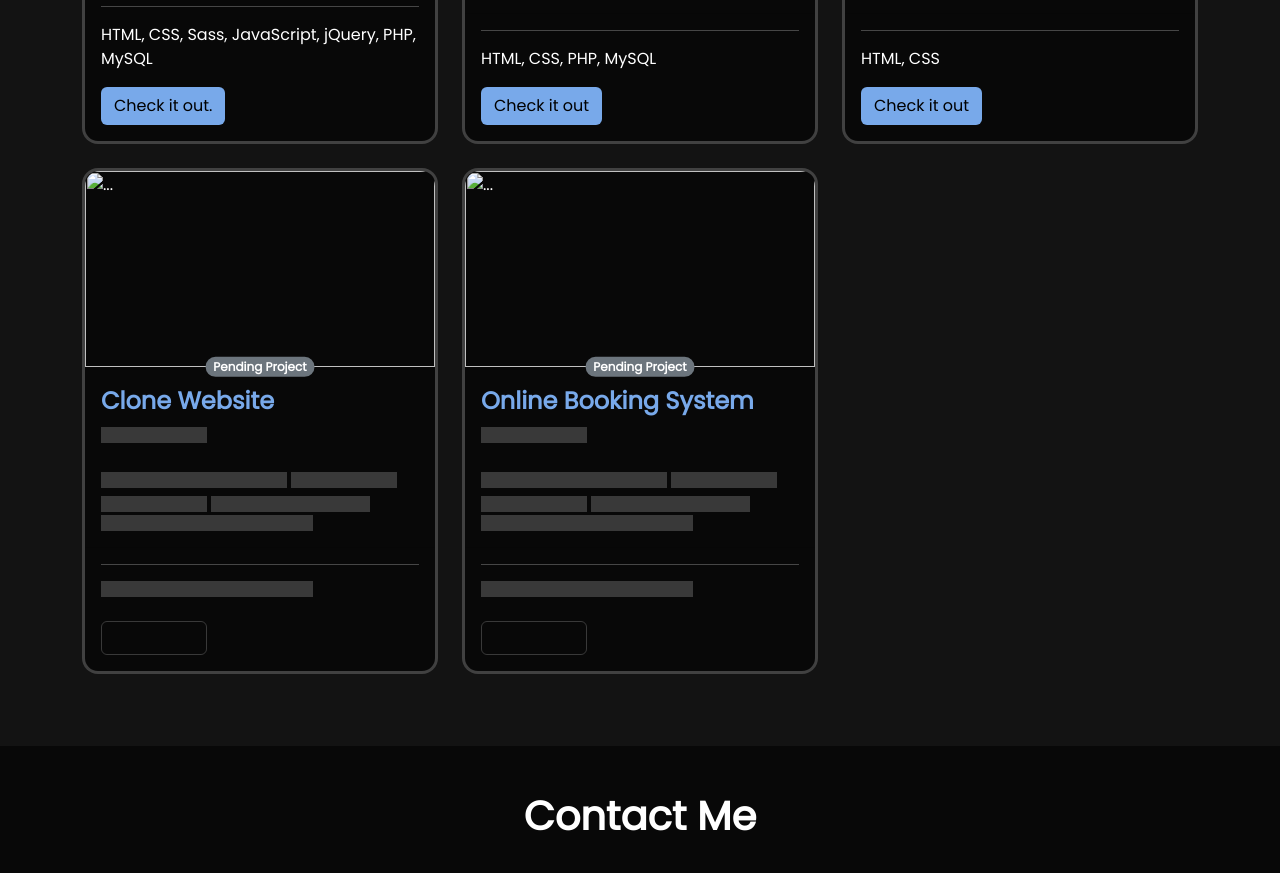
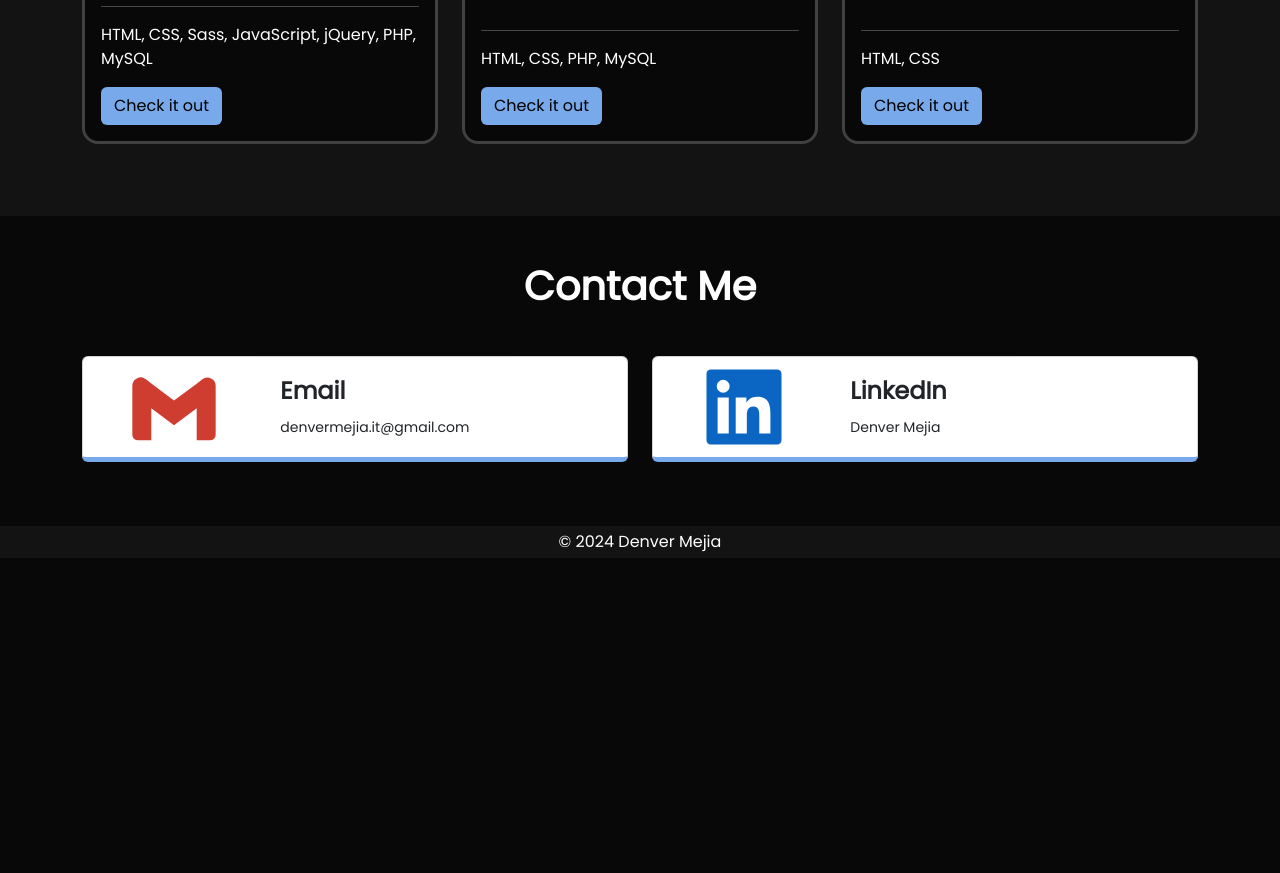
Before and after one commit to verrmejia/denver-mejia-portfolio, a plain HTML site: page index.html in a window 1280 px wide. Shown: the part 3940-4813 px from the top of the page. After the commit the page ends 4498 px from the top, so only its background shows below. Drawn offline with nearby package versions, Linux system fonts and the light colour scheme.

Commit message:
Add files via upload

```diff
--- a/index.html
+++ b/index.html
@@ -8,8 +8,6 @@
     <script src="https://cdn.jsdelivr.net/npm/bootstrap@5.3.3/dist/js/bootstrap.bundle.min.js" integrity="sha384-YvpcrYf0tY3lHB60NNkmXc5s9fDVZLESaAA55NDzOxhy9GkcIdslK1eN7N6jIeHz" crossorigin="anonymous"></script>
     <!-- BOOTSTRAP ICONS -->
     <link rel="stylesheet" href="https://cdn.jsdelivr.net/npm/bootstrap-icons@1.11.3/font/bootstrap-icons.min.css">
-    <!-- BOXICONS ICONS -->
-    <link href='https://unpkg.com/boxicons@2.1.4/css/boxicons.min.css' rel='stylesheet'>
     <!-- FONT -->
     <link href='https://fonts.googleapis.com/css?family=Poppins' rel='stylesheet'>
     <!-- CSS -->
@@ -141,8 +139,6 @@
             </div>
         </section>
 
-        <!--<a class="btn btn-outline-main" href="">Source code</a>-->
-
         <section id="projects" class="second-bg-color text-color">
             <div class="projects container-lg min-vh-100">
                 <p class="fs-1 fw-bold pb-4 text-center">Projects</p>
@@ -151,8 +147,8 @@
                     <div class="col col-12 col-md-6 col-lg-4 mb-4">
                         <div class="card h-100">
                             <div class="card-img position-relative">
-                                <img class="card-img-top" src="images/Simple Authentication V1.PNG" alt="...">
-                                <span class="badge text-bg-danger rounded-pill top-50 position-absolute top-100 start-50 translate-middle">2024 Project</span>
+                                <img class="card-img-top" src="images/User Authentication V1.PNG" alt="...">
+                                <span class="badge text-bg-danger rounded-pill top-50 position-absolute top-100 start-50 translate-middle">2024 September</span>
                             </div>
                             <div class="card-body pb-0">
                                 <div class="card-title">
@@ -167,9 +163,9 @@
                             </div>
                             <div class="card-footer pt-0 px-3 pb-3">
                                 <hr>
-                                <p>HTML, Bootstrap, PHP, MySQL</p>
+                                <p>HTML, CSS, Bootstrap, PHP, MySQL</p>
                                 <div class="btn-group">
-                                    <a class="btn btn-main me-2" target="_blank">Working in progress</a>
+                                    <a class="btn btn-main me-2" target="_blank" href="https://youtu.be/DdN8gTVdJKQ">Check it out</a>
                                 </div>
                             </div>
                         </div>
@@ -250,7 +246,7 @@
                                 <hr>
                                 <p>HTML, CSS, Sass, JavaScript, jQuery, PHP, MySQL</p>
                                 <div class="btn-group">
-                                    <a class="btn btn-main me-2" target="_blank" href="https://youtu.be/yIAnnCuR9M0">Check it out.</a>
+                                    <a class="btn btn-main me-2" target="_blank" href="https://youtu.be/yIAnnCuR9M0">Check it out</a>
                                 </div>
                             </div>
                         </div>
@@ -306,64 +302,11 @@
                             </div>
                         </div>
                     </div>
-                    <!-- Pending Project -->
-                    <div class="col col-12 col-md-6 col-lg-4 mb-4 placeholder-glow">
-                        <div class="card h-100">
-                            <div class="card-img position-relative">
-                                <img class="card-img-top" src="" alt="...">
-                                <span class="badge text-bg-secondary rounded-pill top-50 position-absolute top-100 start-50 translate-middle">Pending Project</span>
-                            </div>
-                            <div class="card-body pb-0">
-                                <div class="card-title">
-                                    <p class="project-name fs-4 fw-bold m-0">Clone Website</p>
-                                    <p class="fs-6 fw-bold"><span class="placeholder col-4 mt-2"></span></p>
-                                </div>
-                                <div class="card-description mt-4">
-                                    <p>
-                                        <span class="placeholder col-7"></span>
-                                        <span class="placeholder col-4"></span>
-                                        <span class="placeholder col-4"></span>
-                                        <span class="placeholder col-6"></span>
-                                        <span class="placeholder col-8"></span>
-                                    </p>
-                                </div>
-                            </div>
-                            <div class="card-footer pt-0 px-3 pb-3">
-                                <hr>
-                                <span class="placeholder col-8 mb-4"></span>
-                                <a class="btn btn-main disabled placeholder col-4 p-3" aria-disabled="true"></a>
-                            </div>
-                        </div>
-                    </div>
-                    <!-- Pending Project -->
-                    <div class="col col-12 col-md-6 col-lg-4 mb-4 placeholder-glow">
-                        <div class="card h-100">
-                            <div class="card-img position-relative">
-                                <img class="card-img-top" src="" alt="...">
-                                <span class="badge text-bg-secondary rounded-pill top-50 position-absolute top-100 start-50 translate-middle">Pending Project</span>
-                            </div>
-                            <div class="card-body pb-0">
-                                <div class="card-title">
-                                    <p class="project-name fs-4 fw-bold m-0">Online Booking System</p>
-                                    <p class="fs-6 fw-bold"><span class="placeholder col-4 mt-2"></span></p>
-                                </div>
-                                <div class="card-description mt-4">
-                                    <p>
-                                        <span class="placeholder col-7"></span>
-                                        <span class="placeholder col-4"></span>
-                                        <span class="placeholder col-4"></span>
-                                        <span class="placeholder col-6"></span>
-                                        <span class="placeholder col-8"></span>
-                                    </p>
-                                </div>
-                            </div>
-                            <div class="card-footer pt-0 px-3 pb-3">
-                                <hr>
-                                <span class="placeholder col-8 mb-4"></span>
-                                <a class="btn btn-main disabled placeholder col-4 p-3" aria-disabled="true"></a>
-                            </div>
-                        </div>
-                    </div>
+                    <!--
+                    Pending Project: Clone Website (Focused: HTML, CSS)
+                    Pending Project: To-do list? Quiz app? Calculator? (Focused: Javascript)
+                    Pending Project: Online Booking System
+                    -->
                 </div>
             </div>
         </section>
```
Also changed, not shown: images/User Authentication V1.PNG (added).
